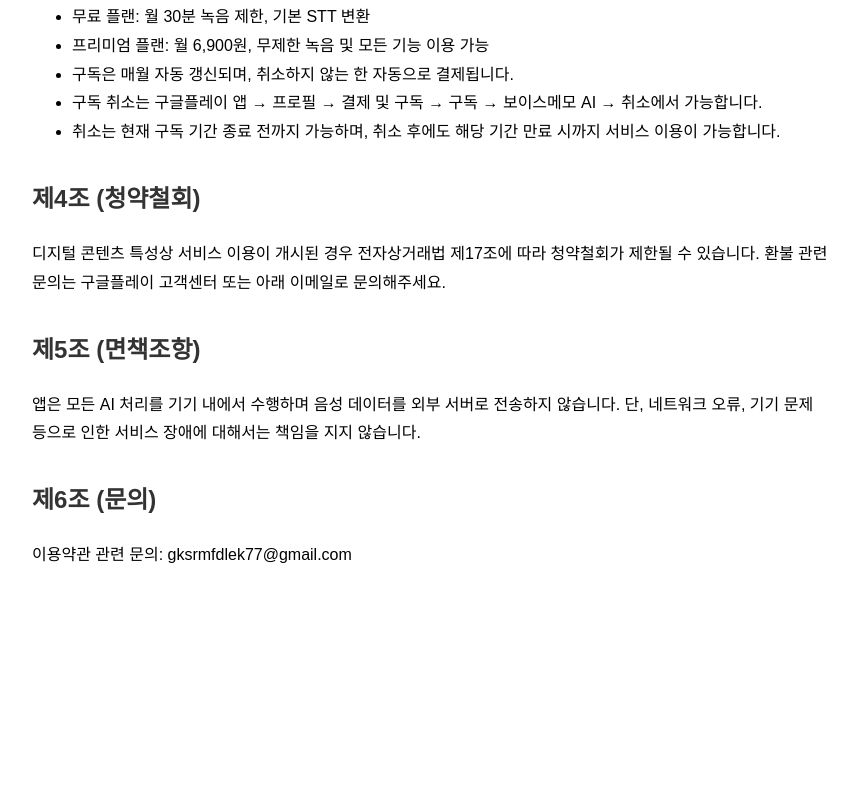
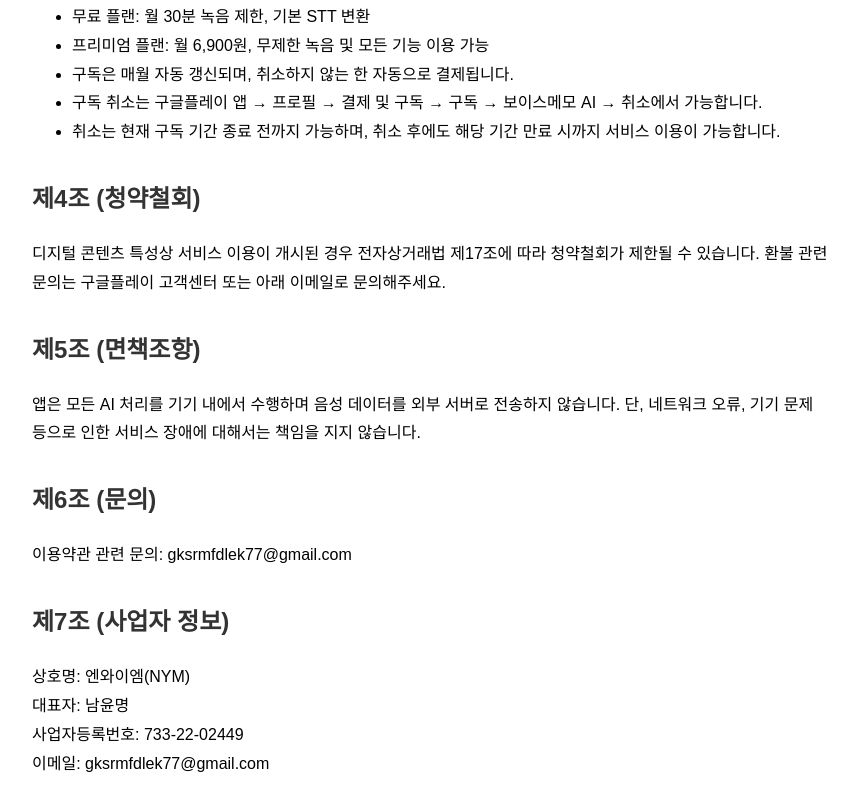
Before and after one commit to NamYounMyeong/voicememoai-privacy, a plain HTML site: page terms.html in a window 1280 px wide. Shown: the part 688-1498 px from the top of the page, without its empty margins (208-1065 px from the left). Before the commit the page ends 1294 px from the top, so only its background shows below. Drawn offline with Linux system fonts and the light colour scheme.

Commit message:
Update terms.html

```diff
--- a/terms.html
+++ b/terms.html
@@ -44,5 +44,13 @@
 
     <h2>제6조 (문의)</h2>
     <p>이용약관 관련 문의: gksrmfdlek77@gmail.com</p>
+
+    <h2>제7조 (사업자 정보)</h2>
+    <p>
+        상호명: 엔와이엠(NYM)<br>
+        대표자: 남윤명<br>
+        사업자등록번호: 733-22-02449<br>
+        이메일: gksrmfdlek77@gmail.com
+    </p>
 </body>
 </html>
```
